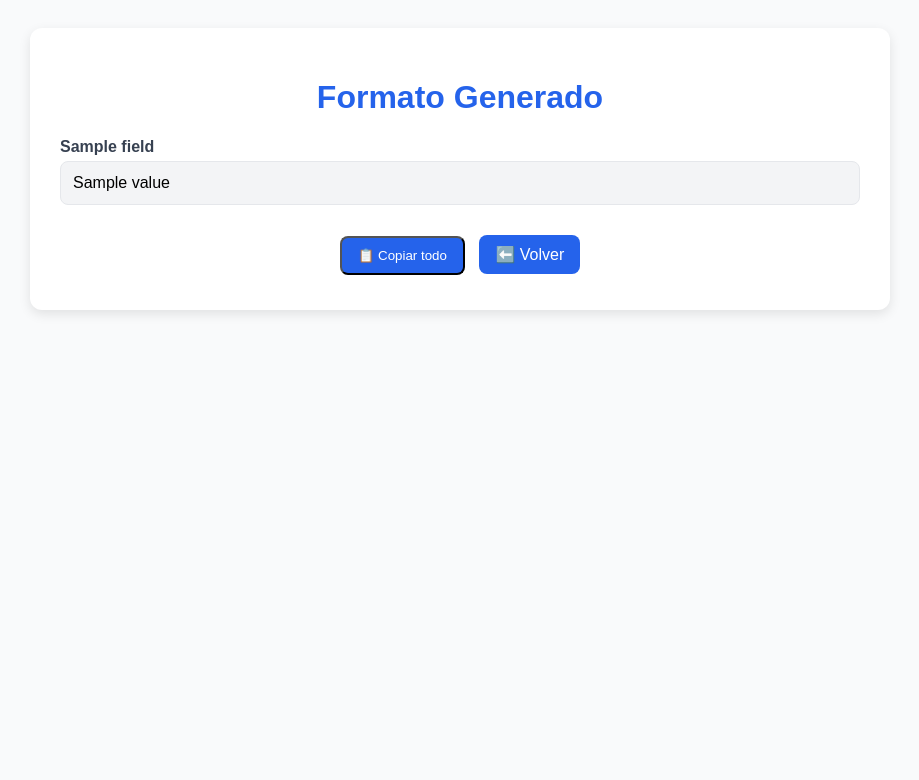
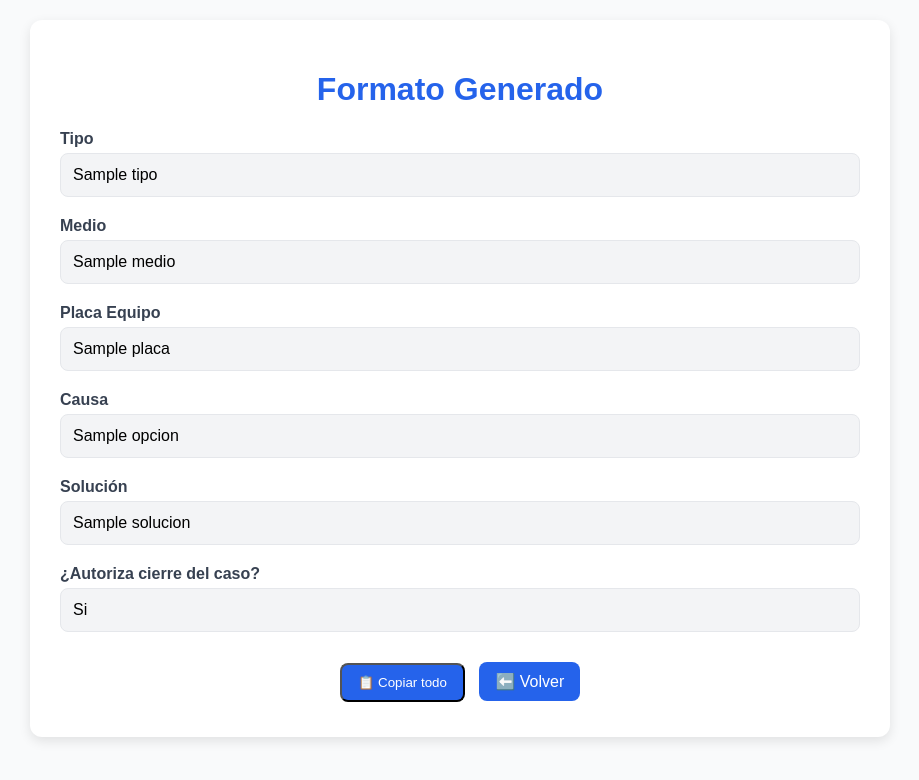
Before and after one commit to Steven-gil-dep/mi_app_flask, a Flask app: template templates/result.html in a window 1280 px wide. Shown: the top 780 px of the page, without its empty margins (180-1099 px from the left). Run offline with Flask 3, Linux system fonts and the light colour scheme; the template is opened without the code that fills it: most values are stand-ins (such as "Sample title", 1, 10 or a date in 2020).

Commit message:
Update result.html

```diff
--- a/templates/result.html
+++ b/templates/result.html
@@ -4,27 +4,86 @@
     <meta charset="UTF-8">
     <title>Formato Generado</title>
     <style>
-        body { font-family: Arial, sans-serif; background: #f9fafb; padding: 20px; }
-        .container { max-width: 800px; margin: auto; background: white; padding: 30px; border-radius: 12px; box-shadow: 0 4px 12px rgba(0,0,0,0.1); }
-        h1 { text-align: center; color: #2563eb; }
-        .field { margin-bottom: 20px; }
-        .label { font-weight: bold; color: #374151; }
-        .value { margin-top: 5px; padding: 12px; background: #f3f4f6; border-radius: 8px; border: 1px solid #e5e7eb; white-space: pre-wrap; }
-        .buttons { margin-top: 25px; text-align: center; }
-        .btn { display: inline-block; margin: 5px; padding: 10px 16px; background: #2563eb; color: white; border-radius: 8px; text-decoration: none; cursor: pointer; }
-        .btn:hover { background: #1d4ed8; }
+        body {
+            font-family: Arial, sans-serif;
+            background: #f9fafb;
+            margin: 0;
+            padding: 20px;
+        }
+        .container {
+            max-width: 800px;
+            margin: auto;
+            background: white;
+            padding: 30px;
+            border-radius: 12px;
+            box-shadow: 0 4px 12px rgba(0,0,0,0.1);
+        }
+        h1 {
+            text-align: center;
+            color: #2563eb;
+        }
+        .field {
+            margin-bottom: 20px;
+        }
+        .label {
+            font-weight: bold;
+            color: #374151;
+        }
+        .value {
+            margin-top: 5px;
+            padding: 12px;
+            background: #f3f4f6;
+            border-radius: 8px;
+            border: 1px solid #e5e7eb;
+            white-space: pre-wrap;
+        }
+        .buttons {
+            margin-top: 25px;
+            text-align: center;
+        }
+        .btn {
+            display: inline-block;
+            margin: 5px;
+            padding: 10px 16px;
+            background: #2563eb;
+            color: white;
+            border-radius: 8px;
+            text-decoration: none;
+            cursor: pointer;
+        }
+        .btn:hover {
+            background: #1d4ed8;
+        }
     </style>
 </head>
 <body>
     <div class="container">
         <h1>Formato Generado</h1>
 
-        {% for label, value in fields.items() %}
         <div class="field">
-            <div class="label">{{ label }}</div>
-            <div class="value">{{ value }}</div>
+            <div class="label">Tipo</div>
+            <div class="value">{{ tipo }}</div>
         </div>
-        {% endfor %}
+        <div class="field">
+            <div class="label">Medio</div>
+            <div class="value">{{ medio }}</div>
+        </div>
+        <div class="field">
+            <div class="label">Placa Equipo</div>
+            <div class="value">{{ placa }}</div>
+        </div>
+        <div class="field">
+            <div class="label">Causa</div>
+            <div class="value">{{ opcion }}</div>
+        </div>
+        <div class="field">
+            <div class="label">Solución</div>
+            <div class="value">{{ solucion }}</div>
+        </div>
+        <div class="field">
+            <div class="label">¿Autoriza cierre del caso?</div>
+            <div class="value">Si</div>
+        </div>
 
         <div class="buttons">
             <button class="btn" onclick="copyText()">📋 Copiar todo</button>
@@ -34,11 +93,8 @@
 
     <script>
         function copyText() {
-            let text = "";
-            document.querySelectorAll(".value").forEach(el => {
-                text += el.innerText + "\n\n";
-            });
-            navigator.clipboard.writeText(text.trim()).then(() => {
+            let text = `Tipo:\n{{ tipo }}\n\nMedio:\n{{ medio }}\n\nPlaca Equipo:\n{{ placa }}\n\nCausa:\n{{ opcion }}\n\nSolución:\n{{ solucion }}\n\n¿Autoriza cierre del caso?: Si`;
+            navigator.clipboard.writeText(text).then(() => {
                 alert("✅ Texto copiado al portapapeles");
             });
         }
```
